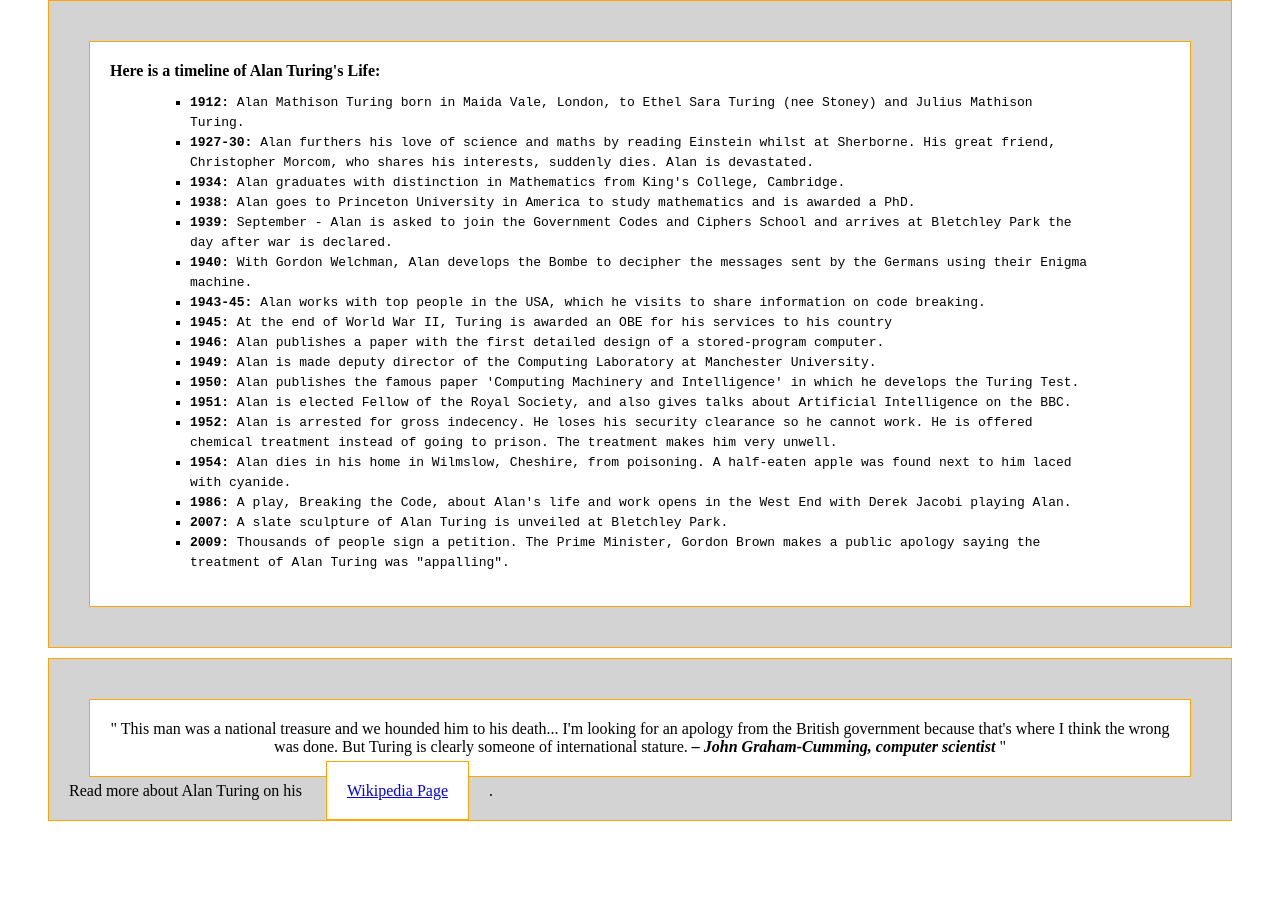
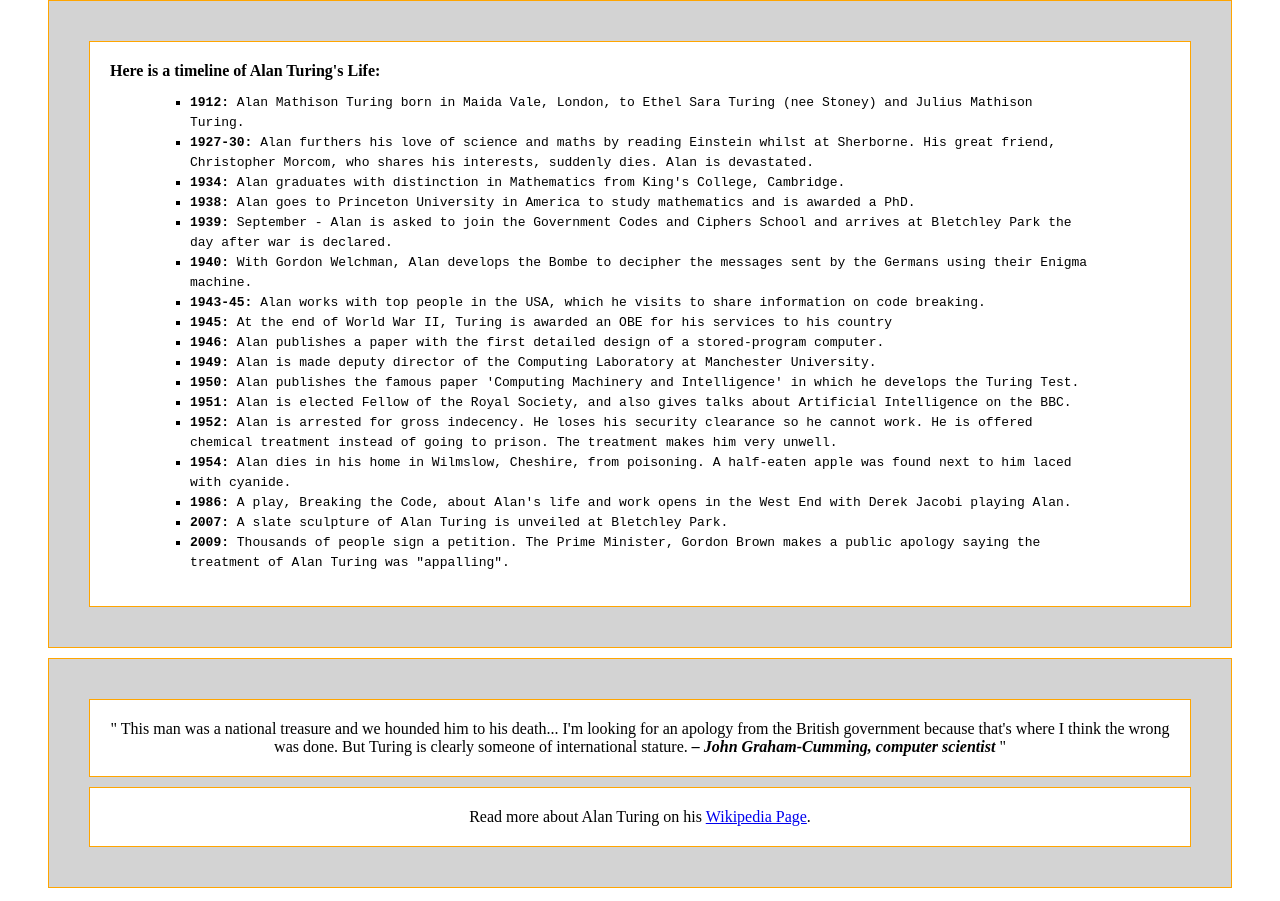
Before and after one commit to yash1rj/fcc-Tribute_Page, a plain HTML site: page index.html in a window 1280 px wide. Shown: the part 599-1500 px from the top of the page. Before the commit the page ends 1433 px from the top, so only its background shows below. Drawn offline with Linux system fonts and the light colour scheme.

Commit message:
Update styler.css

```diff
--- a/styler.css
+++ b/styler.css
@@ -86,7 +86,7 @@ footer {
 	text-align:center;
 }
 
-#tribute-link {
+#link {
 	background:white;
 	border:1px solid orange;
 	padding:20px;
```
